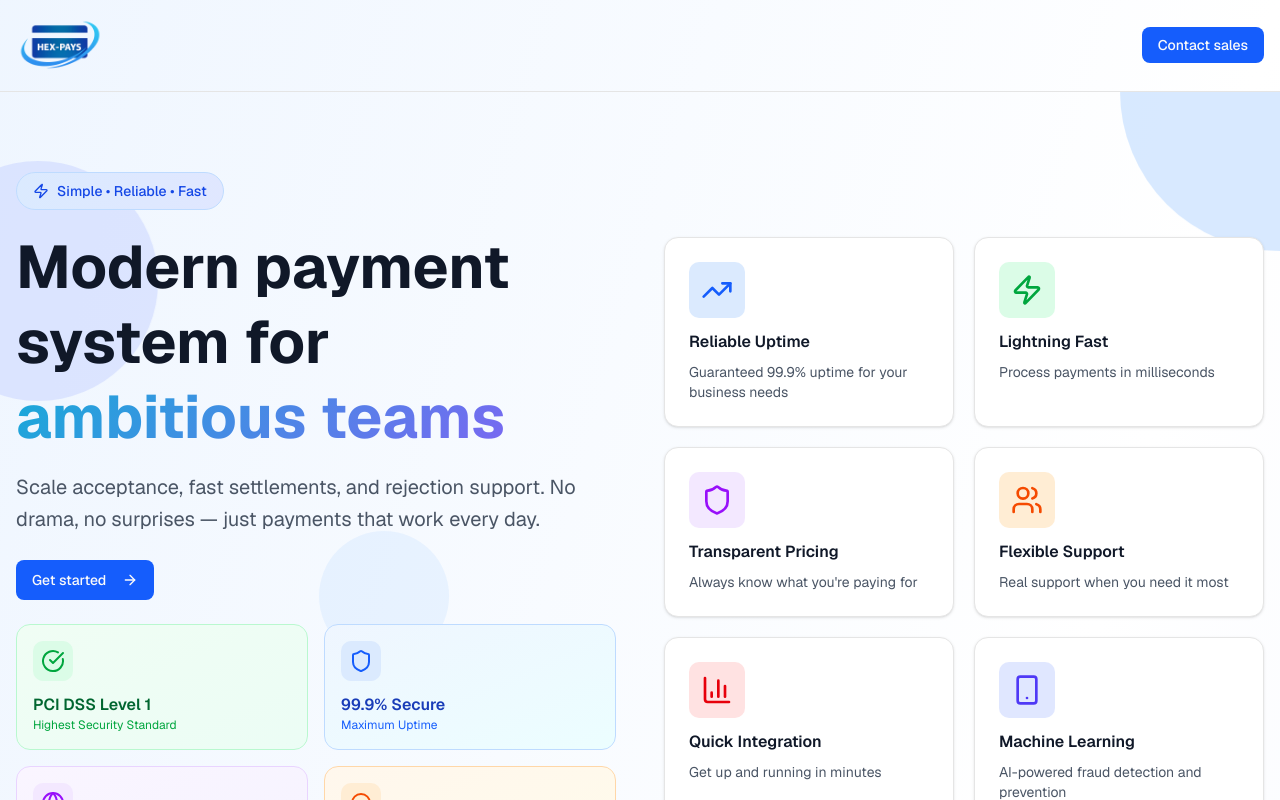
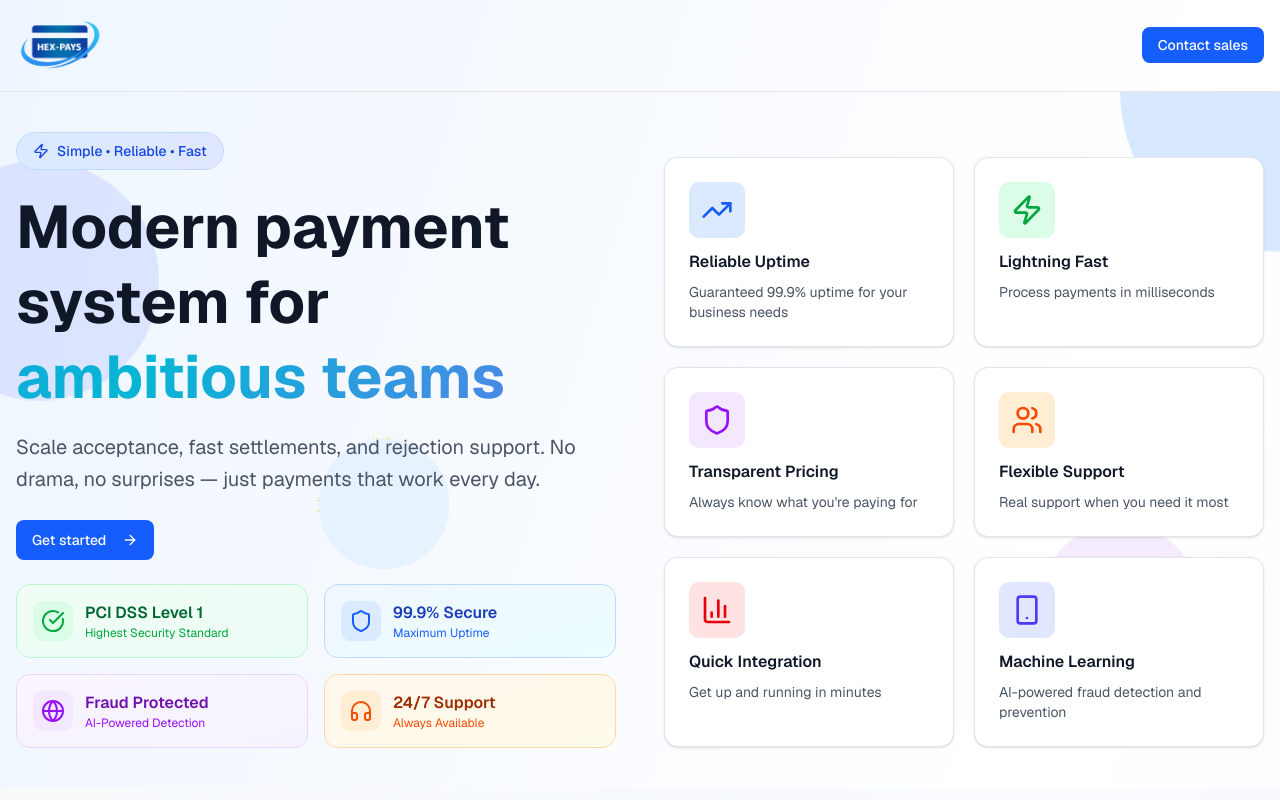
Before and after one commit to adlermore/hex-pay, a Next.js app: page / in a window 1280 px wide. Shown: the top 800 px of the page. Built offline with nearby package versions, Linux system fonts and the light colour scheme.

Commit message:
Fix: Hero Disign

```diff
--- a/app/page.tsx
+++ b/app/page.tsx
@@ -65,7 +65,7 @@ export default function HomePage() {
     <div className="min-h-screen bg-gradient-to-br from-blue-50 via-white to-indigo-50 relative">
       <Header setIsPopupOpen={setIsPopupOpen} />
 
-      <section className="sm:py-20 py-10 pt-10 px-4 relative overflow-hidden">
+      <section className="py-20 sm:py-10 pt-10 px-4 relative overflow-hidden">
         {/* Animated background elements */}
         <div className="absolute inset-0 overflow-hidden pointer-events-none">
           <div className="absolute -top-40 -right-40 w-80 h-80 bg-blue-200/60 rounded-full animate-float"></div>
@@ -87,7 +87,7 @@ export default function HomePage() {
                     Simple • Reliable • Fast
                   </Badge>
                 </div>
-                <h1 className="text-5xl mobile-mt-0 mt-5 lg:text-6xl font-bold text-gray-900 leading-tight mb-4">
+                <h1 className="text-5xl sm:mt-5 lg:text-6xl font-bold text-gray-900 leading-tight mb-4">
                   Modern payment system for <span className="text-blue-600 animate-gradient-text">ambitious teams</span>
                 </h1>
               </div>
@@ -109,7 +109,7 @@ export default function HomePage() {
 
                 <div className="grid grid-cols-2 gap-4">
                   <div className="bg-gradient-to-br from-green-50 to-emerald-50 border border-green-200 rounded-xl p-4 hover:shadow-lg transition-all duration-300 hover:-translate-y-1">
-                    <div className="flex mobile:flex-row flex-col  mobile:items-center gap-3">
+                    <div className="flex sm:flex-row flex-col  mobile:items-center gap-3">
                       <div className="w-10 h-10 bg-green-100 rounded-lg flex items-center justify-center">
                         <CheckCircle className="w-6 h-6 text-green-600" />
                       </div>
@@ -121,7 +121,7 @@ export default function HomePage() {
                   </div>
 
                   <div className="bg-gradient-to-br from-blue-50 to-cyan-50 border border-blue-200 rounded-xl p-4 hover:shadow-lg transition-all duration-300 hover:-translate-y-1">
-                    <div className="flex mobile:flex-row flex-col  mobile:items-center gap-3">
+                    <div className="flex sm:flex-row flex-col  mobile:items-center gap-3">
                       <div className="w-10 h-10 bg-blue-100 rounded-lg flex items-center justify-center">
                         <Shield className="w-6 h-6 text-blue-600" />
                       </div>
@@ -133,7 +133,7 @@ export default function HomePage() {
                   </div>
 
                   <div className="bg-gradient-to-br from-purple-50 to-violet-50 border border-purple-200 rounded-xl p-4 hover:shadow-lg transition-all duration-300 hover:-translate-y-1">
-                    <div className="flex mobile:flex-row flex-col  mobile:items-center gap-3">
+                    <div className="flex sm:flex-row flex-col  mobile:items-center gap-3">
                       <div className="w-10 h-10 bg-purple-100 rounded-lg flex items-center justify-center">
                         <Globe className="w-6 h-6 text-purple-600" />
                       </div>
@@ -145,7 +145,7 @@ export default function HomePage() {
                   </div>
 
                   <div className="bg-gradient-to-br from-orange-50 to-amber-50 border border-orange-200 rounded-xl p-4 hover:shadow-lg transition-all duration-300 hover:-translate-y-1">
-                    <div className="flex mobile:flex-row flex-col  mobile:items-center gap-3">
+                    <div className="flex sm:flex-row flex-col  mobile:items-center gap-3">
                       <div className="w-10 h-10 bg-orange-100 rounded-lg flex items-center justify-center">
                         <Headphones className="w-6 h-6 text-orange-600" />
                       </div>
@@ -160,7 +160,7 @@ export default function HomePage() {
             </div>
 
             {/* Feature Grid with larger icons */}
-            <div className="grid grid-cols-2 gap-5 animate-slide-in-right">
+            <div className="grid grid-cols-2 pt-6 gap-5 animate-slide-in-right">
               <Card
                 className="p-6 hover:shadow-lg transition-all duration-300 hover:-translate-y-1 animate-fade-in-up"
                 style={{ animationDelay: "0.1s" }}
--- a/components/popup/PopupForm.tsx
+++ b/components/popup/PopupForm.tsx
@@ -60,7 +60,7 @@ function PopupForm({ setIsPopupOpen }: PopupFormProps) {
       >
         <div className="sm:p-8 p-5">
           <div className="flex items-center justify-between mb-8">
-            <div className="sm:flex-row flex-col  items-center gap-4">
+            <div className="sm:flex  items-center gap-4">
               <Image src={logo} alt="Logo" width={90} height={90} />
               <div>
                 <h3 className="text-2xl font-bold text-gray-900">Let's Connect</h3>
```
